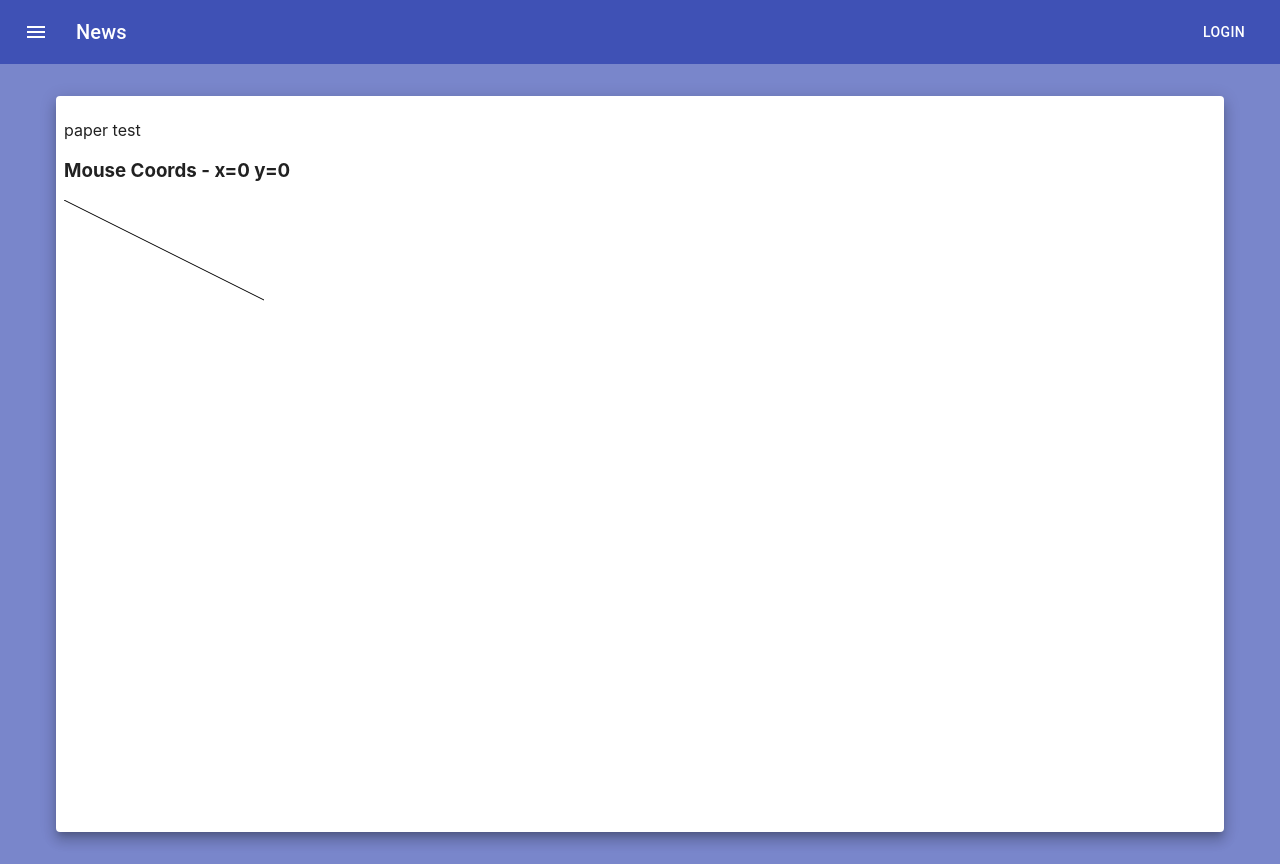
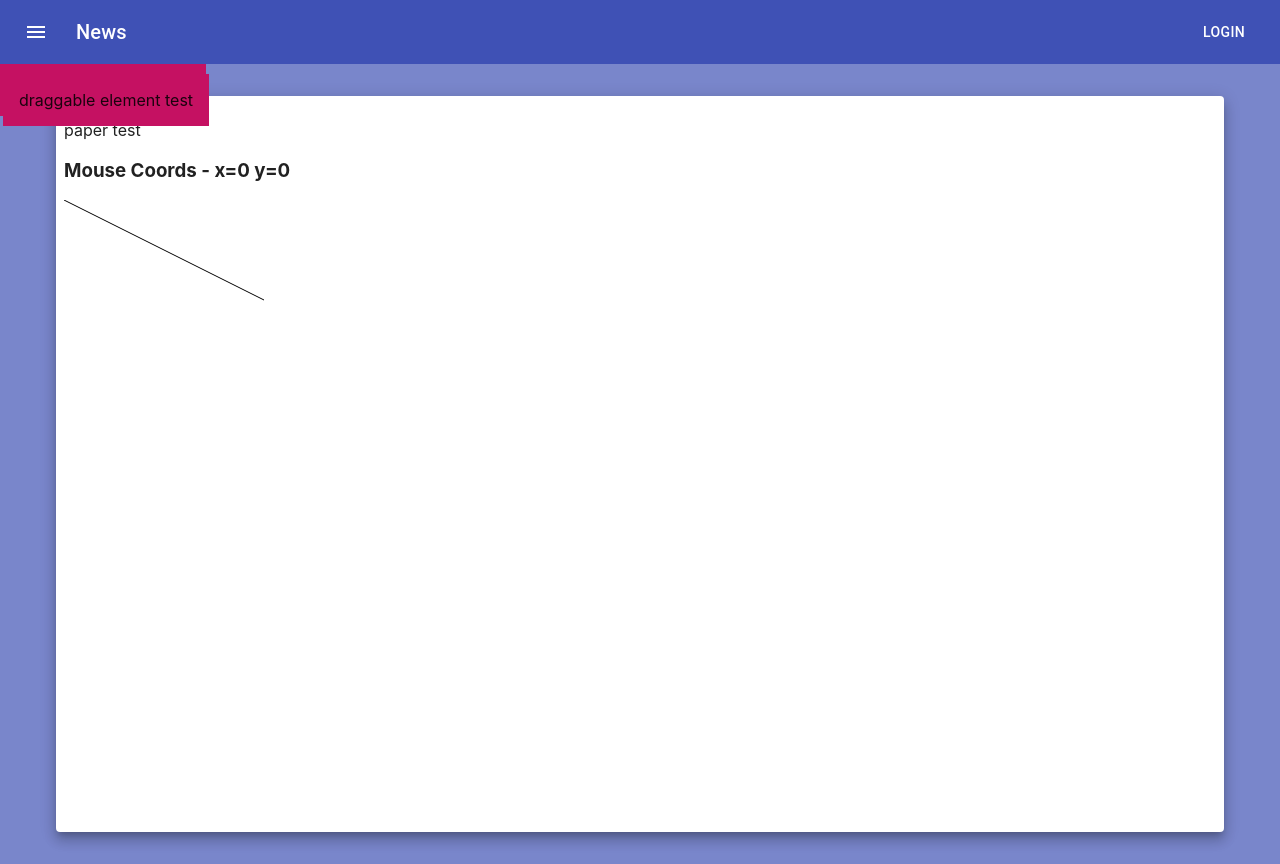
Before and after one commit to JIvanov98/LivableUML-frontend, a React (Create React App) app in the folder livable-uml/: page /editor in a window 1280 px wide. Built offline with nearby package versions, Linux system fonts and the light colour scheme.

Commit message:
added draggable element

```diff
--- a/livable-uml/src/App.tsx
+++ b/livable-uml/src/App.tsx
@@ -32,7 +32,6 @@ import { theme } from './common/theme';
 
 import Editor from './pages/editor/Editor';
 import Home from './pages/home/Home';
-import Grid from './pages/editor/grid/Grid';
 
 
 const home = (
--- /dev/null
+++ b/livable-uml/src/pages/editor/element/Element.tsx
@@ -0,0 +1,104 @@
+import React from "react";
+import { Box } from "@material-ui/core";
+import { Theme, createStyles, makeStyles } from '@material-ui/core/styles';
+
+type Props = {
+  x: number,
+  y: number
+}
+
+const useStyles = makeStyles((theme: Theme) =>
+  createStyles({
+    root: {
+      display: 'flex',
+      position: 'absolute',
+      flexWrap: 'wrap',
+      flexDirection: 'column',
+      background: theme.palette.secondary.dark,
+    }
+  })
+);
+
+// adapted from https://www.kirupa.com/html5/drag.htm
+
+export default function Element(props: Props) {
+  const [active, setActive] = React.useState(false);
+  const [currentCoords, setCurrentCoords] = React.useState({x: props.x, y: props.y});
+  const [initialCoords, setInitialCoords] = React.useState({x: 0, y: 0});
+  const [offsetCoords, setOffsetCoords] = React.useState({x: 0, y: 0});
+  const classes = useStyles();
+
+
+  // the event is actually of type React.TouchEvent | React.MouseEvent
+  // but specifying both results in error (?)
+  let dragStart = (e: any) => {
+    e.type === "touchstart" ?
+        setInitialCoords({
+          x: e.touches[0].clientX - offsetCoords.x,
+          y: e.touches[0].clientY - offsetCoords.y
+        })
+      :
+        setInitialCoords({
+          x: e.clientX - offsetCoords.x,
+          y: e.clientY - offsetCoords.y
+        });
+
+    setActive(true);
+  }
+
+  let dragEnd = (e: any) => {
+    setInitialCoords(
+    {
+      x: currentCoords.x,
+      y: currentCoords.y
+    });
+
+
+    setActive(false);
+  }
+
+  let drag = (e: any) => {
+    if (active) {
+
+      e.preventDefault();
+
+      e.type === "touchmove" ?
+          setCurrentCoords({
+            x: e.touches[0].clientX -  initialCoords.x,
+            y: e.touches[0].clientY -  initialCoords.y
+          })
+        :
+          setCurrentCoords({
+            x: e.clientX -  initialCoords.x,
+            y: e.clientY -  initialCoords.y
+          })
+
+      setOffsetCoords(
+      {
+        x: currentCoords.x,
+        y: currentCoords.y
+      });
+    }
+  }
+
+
+  return (
+    <Box
+    draggable
+    className={classes.root}
+    onMouseDown = {dragStart}
+    onTouchStart = {dragStart}
+    onTouchEnd = {dragEnd}
+    onMouseUp = {dragEnd}
+    onTouchMove = {drag}
+    onMouseMove = {drag}
+
+    p={2}
+
+    left={currentCoords.x}
+    top={currentCoords.y}
+    >
+      draggable element test
+    </Box>
+  );
+}
--- a/livable-uml/src/pages/editor/grid/Grid.tsx
+++ b/livable-uml/src/pages/editor/grid/Grid.tsx
@@ -1,6 +1,7 @@
 import React from "react";
 import { Paper, Box } from "@material-ui/core";
 import { Theme, createStyles, makeStyles } from '@material-ui/core/styles';
+import Element from "../element/Element";
 
 const useStyles = makeStyles((theme: Theme) =>
   createStyles({
@@ -28,7 +29,7 @@ export default function Grid() {
   const [coords, setCords] = React.useState({x: 0, y: 0});
   const classes = useStyles();
 
-  let mouseMoved = (e: any) => {
+  let mouseMoved = (e: React.MouseEvent<HTMLElement, MouseEvent>) => {
     setCords({x: e.screenX, y: e.screenY})
   };
 
@@ -42,8 +43,17 @@ export default function Grid() {
         <svg>
           <path stroke="black" d="M 0 0 L 200 100" />
         </svg>
+        <Element
+          x={0}
+          y={0}
+        />
+        <Element
+          x={3}
+          y={10}
+        />
       </Paper>
     </Box>
 
+
   );
 }
```
